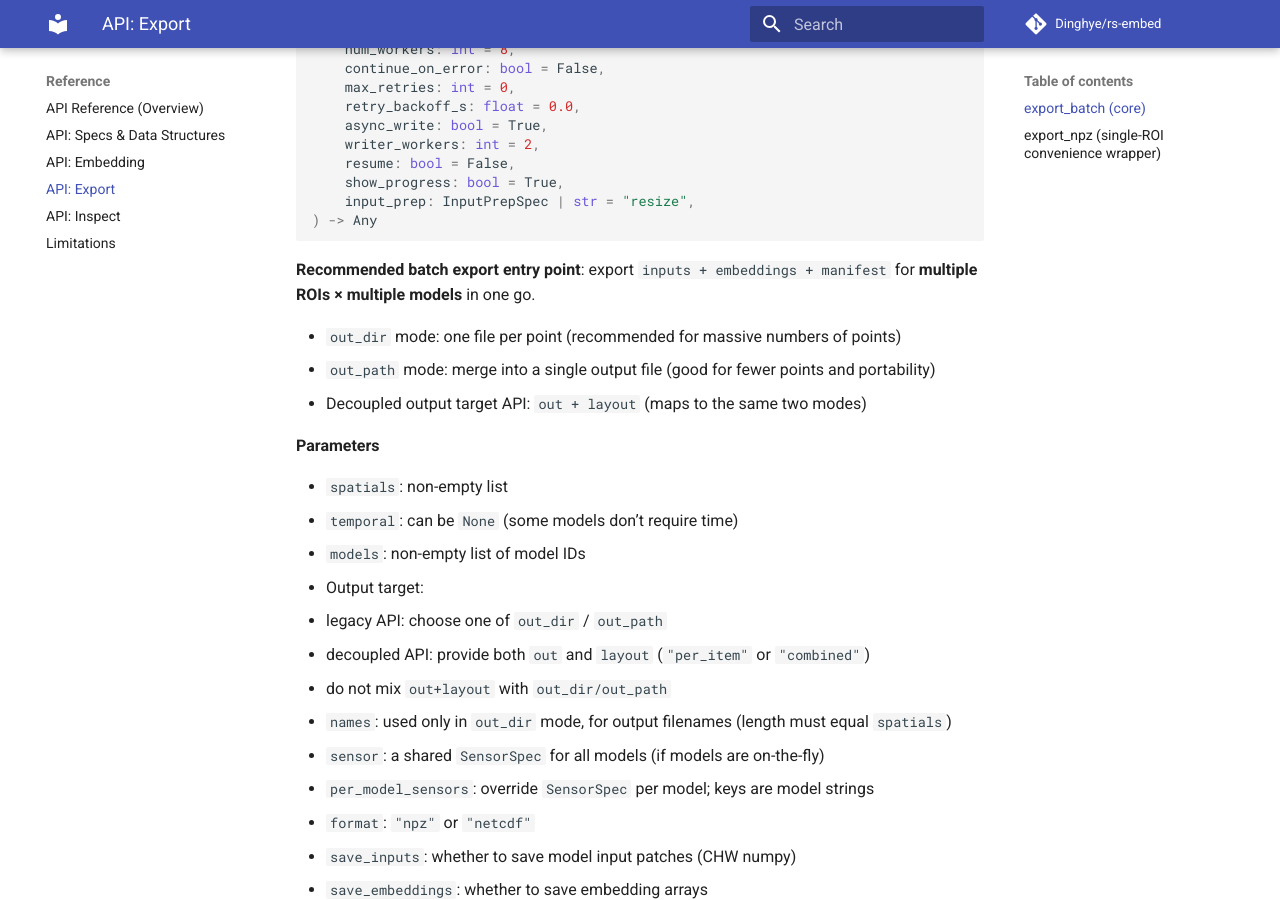
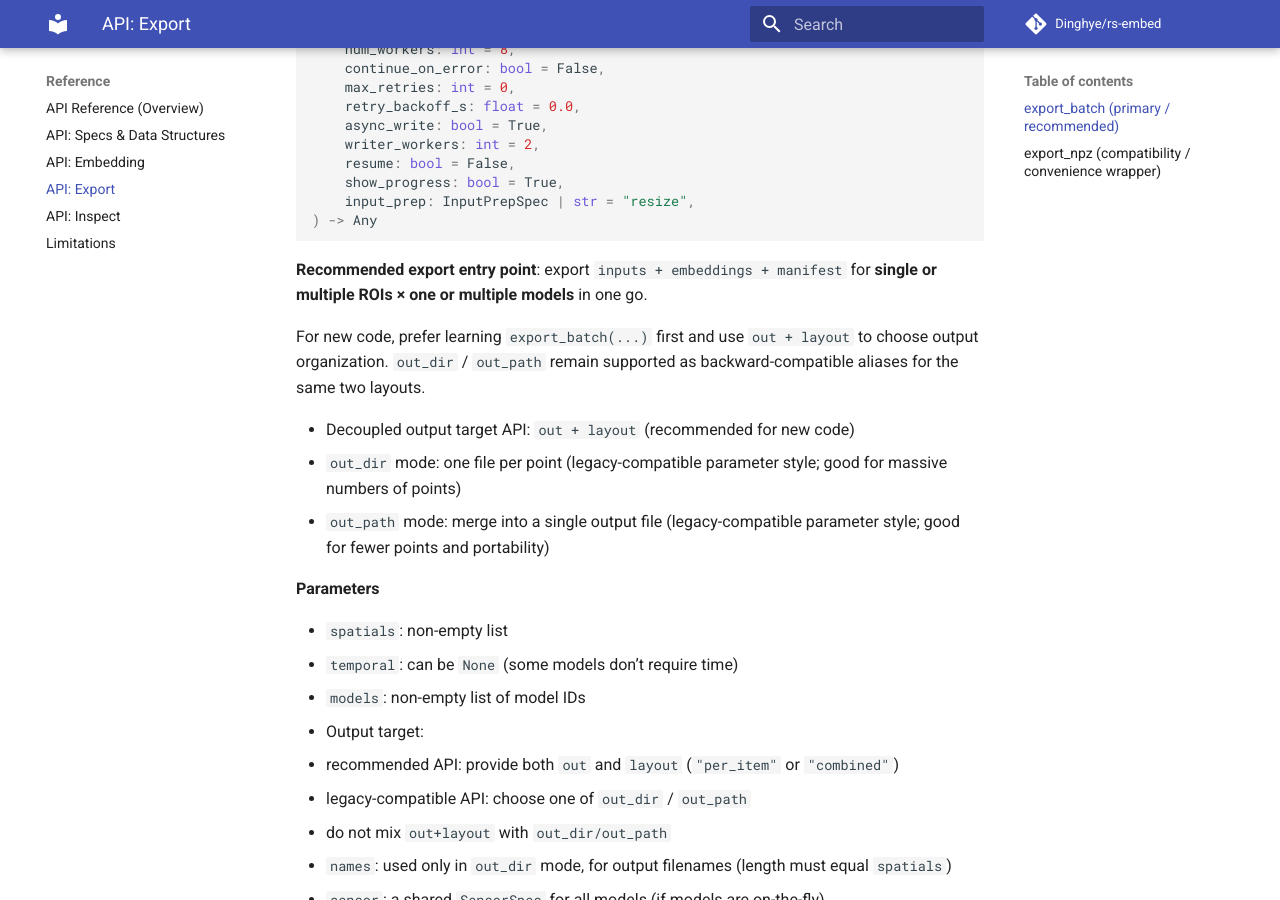
Before and after one commit to Dinghye/rs-embed, an MkDocs documentation site: the page built from docs/api_export.md, in a window 1280 px wide and 900 px high, scrolled down 891 px. Built offline with MkDocs 1.6.1 and Material for MkDocs 9.7.7, drawn with Linux system fonts in a browser that asks for light colours; comment, search, counter and statistics services are not loaded; some of the changed text lies outside the part shown.

Commit message:
opt:docs priority

````diff
--- a/docs/api_export.md
+++ b/docs/api_export.md
@@ -10,7 +10,7 @@ Related pages:
 
 ---
 
-## export_batch (core)
+## export_batch (primary / recommended)
 
 ```python
 export_batch(
@@ -46,11 +46,14 @@ export_batch(
 ) -> Any
 ```
 
-**Recommended batch export entry point**: export `inputs + embeddings + manifest` for **multiple ROIs × multiple models** in one go.
+**Recommended export entry point**: export `inputs + embeddings + manifest` for **single or multiple ROIs × one or multiple models** in one go.
 
-- `out_dir` mode: one file per point (recommended for massive numbers of points)
-- `out_path` mode: merge into a single output file (good for fewer points and portability)
-- Decoupled output target API: `out + layout` (maps to the same two modes)
+For new code, prefer learning `export_batch(...)` first and use `out + layout` to choose output organization.
+`out_dir` / `out_path` remain supported as backward-compatible aliases for the same two layouts.
+
+- Decoupled output target API: `out + layout` (recommended for new code)
+- `out_dir` mode: one file per point (legacy-compatible parameter style; good for massive numbers of points)
+- `out_path` mode: merge into a single output file (legacy-compatible parameter style; good for fewer points and portability)
 
 **Parameters**
 
@@ -58,8 +61,8 @@ export_batch(
 - `temporal`: can be `None` (some models don’t require time)
 - `models`: non-empty list of model IDs
 - Output target:
-  - legacy API: choose one of `out_dir` / `out_path`
-  - decoupled API: provide both `out` and `layout` (`"per_item"` or `"combined"`)
+  - recommended API: provide both `out` and `layout` (`"per_item"` or `"combined"`)
+  - legacy-compatible API: choose one of `out_dir` / `out_path`
   - do not mix `out+layout` with `out_dir/out_path`
 - `names`: used only in `out_dir` mode, for output filenames (length must equal `spatials`)
 - `sensor`: a shared `SensorSpec` for all models (if models are on-the-fly)
@@ -92,10 +95,24 @@ export_batch(
 
 **Returns**
 
-- `out_dir` mode: `List[dict]` (manifest for each point)
-- `out_path` mode: `dict` (combined manifest)
+- `layout="per_item"` / `out_dir` mode: `List[dict]` (manifest for each point)
+- `layout="combined"` / `out_path` mode: `dict` (combined manifest)
 
-**Example: out_dir (recommended)**
+**Example: recommended (`out + layout`)**
+
+```python
+from rs_embed import export_batch, PointBuffer, TemporalSpec
+
+export_batch(
+    spatials=[PointBuffer(121.5, 31.2, 2048)],
+    temporal=TemporalSpec.range("2022-06-01", "2022-09-01"),
+    models=["remoteclip"],
+    out="exports/combined_run",
+    layout="combined",  # writes exports/combined_run.npz
+)
+```
+
+**Example: legacy-compatible `out_dir` (per-item files)**
 
 ```python
 from rs_embed import export_batch, PointBuffer, TemporalSpec
@@ -118,7 +135,7 @@ export_batch(
 )
 ```
 
-**Example: out_path (single merged file)**
+**Example: legacy-compatible `out_path` (single merged file)**
 
 ```python
 from rs_embed import export_batch, PointBuffer, TemporalSpec
@@ -128,20 +145,6 @@ export_batch(
     temporal=TemporalSpec.range("2022-06-01", "2022-09-01"),
     models=["remoteclip"],
     out_path="combined.npz",
-)
-```
-
-**Example: decoupled output target (`out + layout`)**
-
-```python
-from rs_embed import export_batch, PointBuffer, TemporalSpec
-
-export_batch(
-    spatials=[PointBuffer(121.5, 31.2, 2048)],
-    temporal=TemporalSpec.range("2022-06-01", "2022-09-01"),
-    models=["remoteclip"],
-    out="exports/combined_run",
-    layout="combined",  # writes exports/combined_run.npz
 )
 ```
 
@@ -162,7 +165,7 @@ export_batch(
 
 ---
 
-## export_npz (single-ROI convenience wrapper)
+## export_npz (compatibility / convenience wrapper)
 
 ```python
 export_npz(
@@ -188,6 +191,7 @@ export_npz(
 ```
 
 Convenience wrapper around `export_batch(...)` for a single `spatial` query that always writes a single `.npz` file.
+New code should usually prefer `export_batch(...)` so you only need to learn one export API.
 
 - Creates parent directory if needed
 - Appends `.npz` suffix if missing
````
Also changed, not shown: README.md (+14 -0 lines), docs/api.md (+18 -2 lines), docs/api_inspect.md (+2 -1 lines), docs/index.md (+2 -1 lines), docs/quickstart.md (+25 -4 lines), docs/workflows.md (+8 -1 lines), 1 other file.
